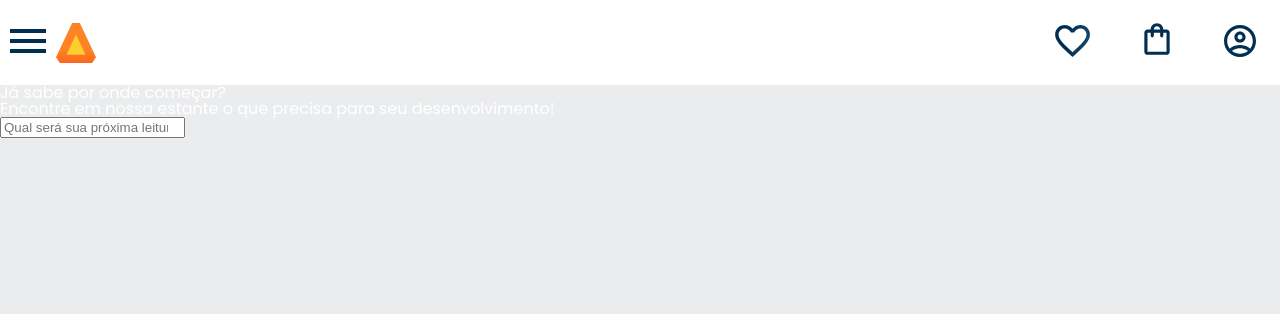
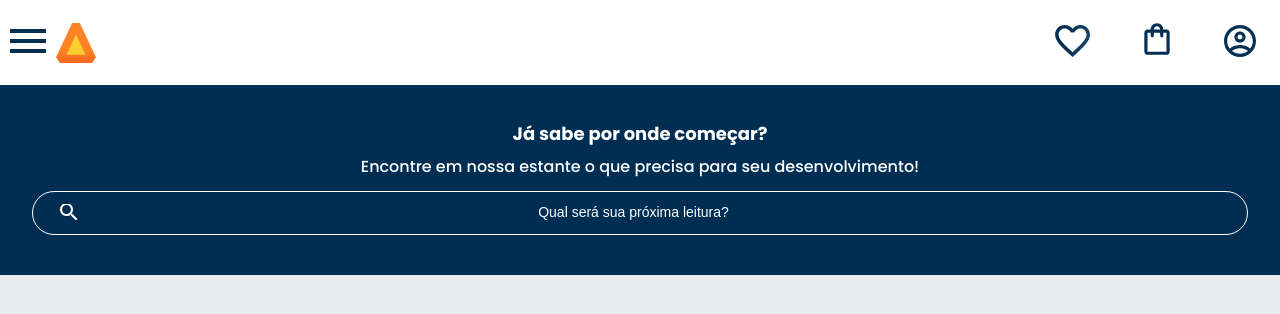
Before and after one commit to petternds/AluraBook, a plain HTML site: page index.html in a window 1280 px wide. Drawn offline with Linux system fonts and the light colour scheme.

Commit message:
section do banner finalizado

```diff
--- a/index.html
+++ b/index.html
@@ -65,7 +65,7 @@
     <section class="banner">
       <h2 class="banner__titulo">Já sabe por onde começar?</h2>
       <p class="banner__texto">Encontre em nossa estante o que precisa para seu desenvolvimento!</p>
-      <input type="search" class="banenr__pesquisa" placeholder="Qual será sua próxima leitura?">
+      <input type="search" class="banner__pesquisa" placeholder="Qual será sua próxima leitura?">
     </section>
   </body>
 </html>
--- a/style.css
+++ b/style.css
@@ -5,7 +5,7 @@
   --cor-de-fundo: #ebecee;
   --branco: #ffffff;
   --laranja: #eb9b00;
-  --azul-degrade: linear-gradient(#002f52 100% #326589 100%);
+  --azul-degrade: linear-gradient(#002e52 100% #326589 100%);
   --fonte-proncipal: "Poppins";
 }
 
--- a/styles/banner.css
+++ b/styles/banner.css
@@ -1,4 +1,35 @@
 .banner {
-  background-color: var(--azul-degrade);
+  background-color: #002e52;
   color: var(--branco);
+  text-align: center;
+  padding: 2.5em 2em;
 }
+
+.banner__titulo {
+  font-size: 18px;
+  font-weight: 700;
+}
+
+.banner__texto {
+  font-weight: 500;
+  margin: 1em 0;
+}
+
+.banner__pesquisa {
+  background-color: transparent;
+  border: 1px solid var(--branco);
+  color: var(--branco);
+  border-radius: 24px;
+  padding: 1em;
+  width: 100%;
+}
+
+.banner__pesquisa::placeholder {
+  font-family: var(--fonte-principal);
+  font-size: 14px;
+  font-weight: 400;
+  text-align: center;
+  color: var(--branco);
+  background: url("../img/Lupa.svg") no-repeat;
+  background-position: 1em;
+}
```
Also changed, not shown: img/Lupa.svg (added).
